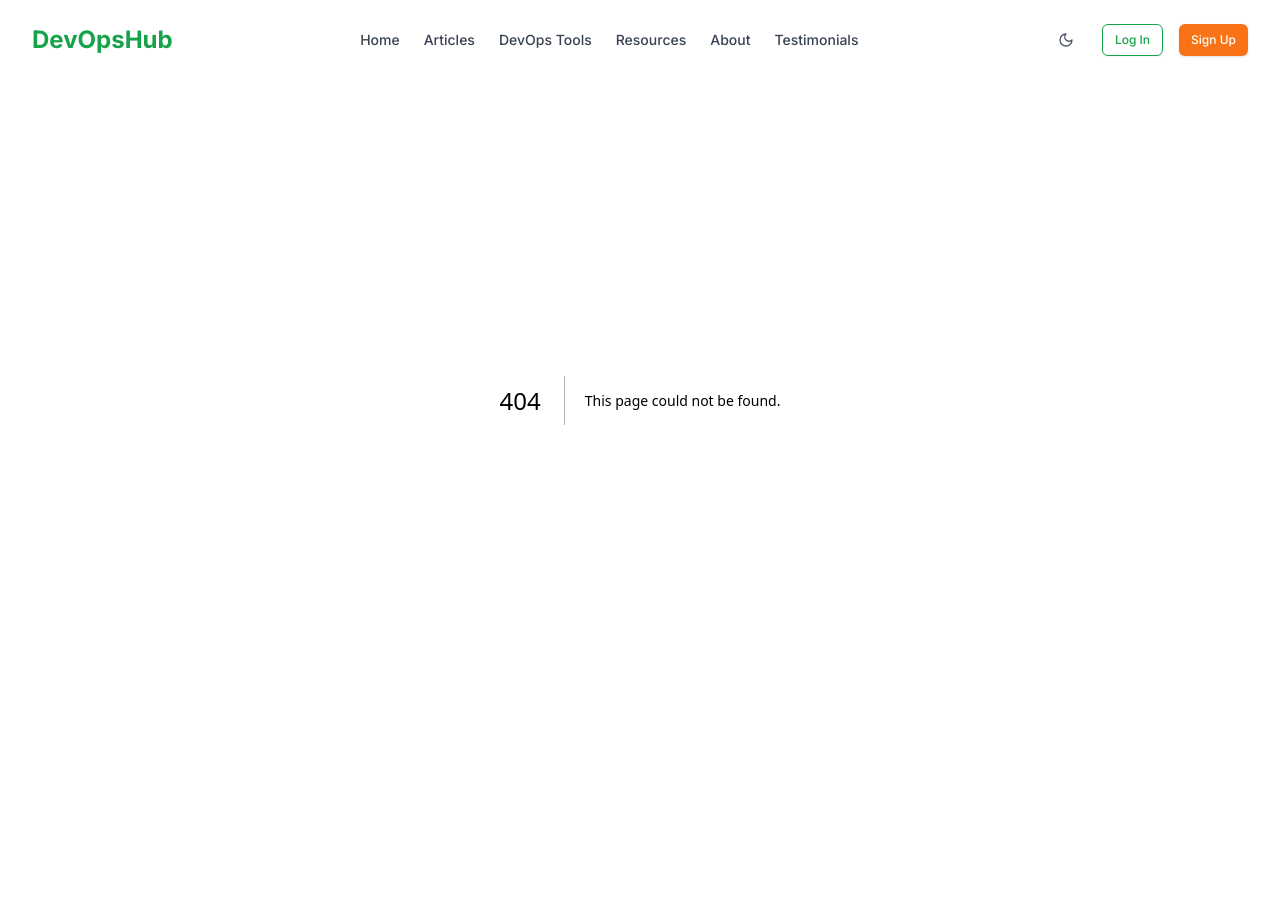
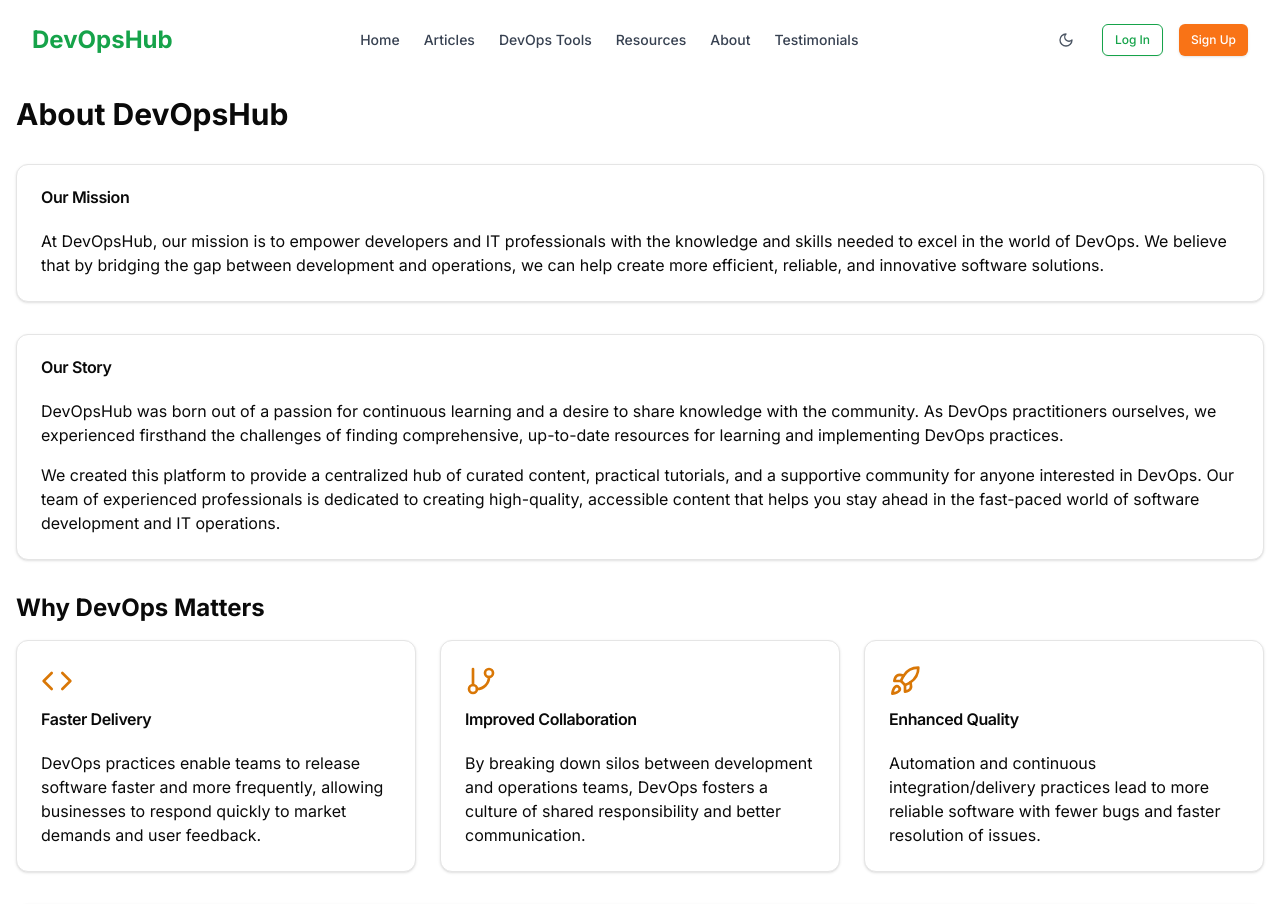
Before and after one commit to saadrehman171000/DevOps-Hub, a Next.js app: page /about in a window 1280 px wide. Before the commit this address had no page. Shown: the top 904 px of the page. Before the commit the page ends 800 px from the top, so only its background shows below. Built offline with nearby package versions, Linux system fonts and the light colour scheme.

Commit message:
Updated about section

```diff
--- /dev/null
+++ b/src/app/about/page.tsx
@@ -0,0 +1,96 @@
+import { Button } from "@/components/ui/button"
+import { Card, CardContent, CardDescription, CardHeader, CardTitle } from "@/components/ui/card"
+import { ArrowRight, Code, GitBranch, Rocket } from 'lucide-react'
+import Link from 'next/link'
+
+export default function AboutPage() {
+  return (
+    <div className="container mx-auto px-4 pt-24 pb-8">
+      <h1 className="text-3xl font-bold mb-8">About DevOpsHub</h1>
+
+      <Card className="mb-8">
+        <CardHeader>
+          <CardTitle>Our Mission</CardTitle>
+        </CardHeader>
+        <CardContent>
+          <p>
+            At DevOpsHub, our mission is to empower developers and IT professionals with the knowledge and skills
+            needed to excel in the world of DevOps. We believe that by bridging the gap between development and
+            operations, we can help create more efficient, reliable, and innovative software solutions.
+          </p>
+        </CardContent>
+      </Card>
+
+      <Card className="mb-8">
+        <CardHeader>
+          <CardTitle>Our Story</CardTitle>
+        </CardHeader>
+        <CardContent>
+          <p className="mb-4">
+            DevOpsHub was born out of a passion for continuous learning and a desire to share knowledge with the
+            community. As DevOps practitioners ourselves, we experienced firsthand the challenges of finding
+            comprehensive, up-to-date resources for learning and implementing DevOps practices.
+          </p>
+          <p>
+            We created this platform to provide a centralized hub of curated content, practical tutorials, and
+            a supportive community for anyone interested in DevOps. Our team of experienced professionals is
+            dedicated to creating high-quality, accessible content that helps you stay ahead in the fast-paced
+            world of software development and IT operations.
+          </p>
+        </CardContent>
+      </Card>
+
+      <h2 className="text-2xl font-bold mb-4">Why DevOps Matters</h2>
+      <div className="grid grid-cols-1 md:grid-cols-3 gap-6 mb-8">
+        <Card>
+          <CardHeader>
+            <Code className="h-8 w-8 mb-2 text-amber-600" />
+            <CardTitle>Faster Delivery</CardTitle>
+          </CardHeader>
+          <CardContent>
+            DevOps practices enable teams to release software faster and more frequently,
+            allowing businesses to respond quickly to market demands and user feedback.
+          </CardContent>
+        </Card>
+        <Card>
+          <CardHeader>
+            <GitBranch className="h-8 w-8 mb-2 text-amber-600" />
+            <CardTitle>Improved Collaboration</CardTitle>
+          </CardHeader>
+          <CardContent>
+            By breaking down silos between development and operations teams, DevOps fosters
+            a culture of shared responsibility and better communication.
+          </CardContent>
+        </Card>
+        <Card>
+          <CardHeader>
+            <Rocket className="h-8 w-8 mb-2 text-amber-600" />
+            <CardTitle>Enhanced Quality</CardTitle>
+          </CardHeader>
+          <CardContent>
+            Automation and continuous integration/delivery practices lead to more reliable
+            software with fewer bugs and faster resolution of issues.
+          </CardContent>
+        </Card>
+      </div>
+
+      <Card>
+        <CardHeader>
+          <CardTitle>Join Us on Your DevOps Journey</CardTitle>
+        </CardHeader>
+        <CardContent>
+          <p className="mb-4">
+            Whether you're just starting out or looking to enhance your existing DevOps skills,
+            DevOpsHub is here to support you every step of the way. Explore our resources, engage
+            with our community, and take your career to the next level.
+          </p>
+          <Button asChild>
+            <Link href="/articles">
+              Start Learning <ArrowRight className="ml-2 h-4 w-4" />
+            </Link>
+          </Button>
+        </CardContent>
+      </Card>
+    </div>
+  )
+}
```
